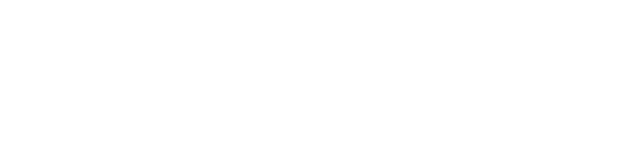
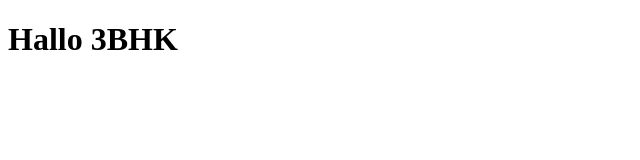
Before and after one commit to elisaeberl/Api, a plain HTML site: page index.html in a window 1280 px wide. Shown: the whole page, without its empty margins (0-640 px from the left). Drawn offline with Linux system fonts and the light colour scheme.

Commit message:
Update index.html

```diff
--- a/index.html
+++ b/index.html
@@ -7,7 +7,6 @@
     <title>Document</title>
 </head>
 <body>
-   <script src="https:\/\/randomfox.ca\/images\/33.jpg"></script>
-   <script>"https:\/\/randomfox.ca\/?i=33"</script>
+ <h1>Hallo 3BHK </h1>
 </body>
 </html>
```
